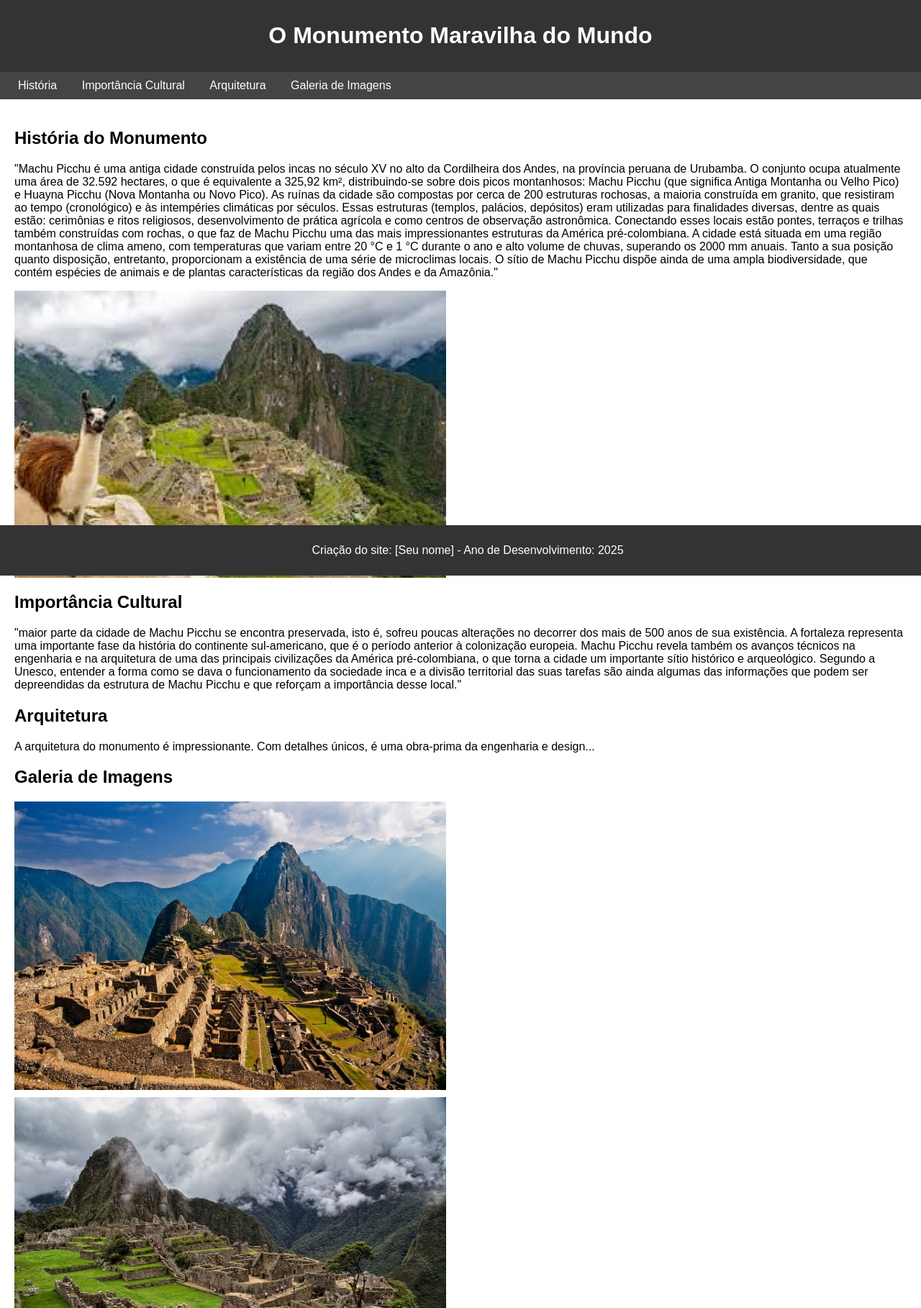
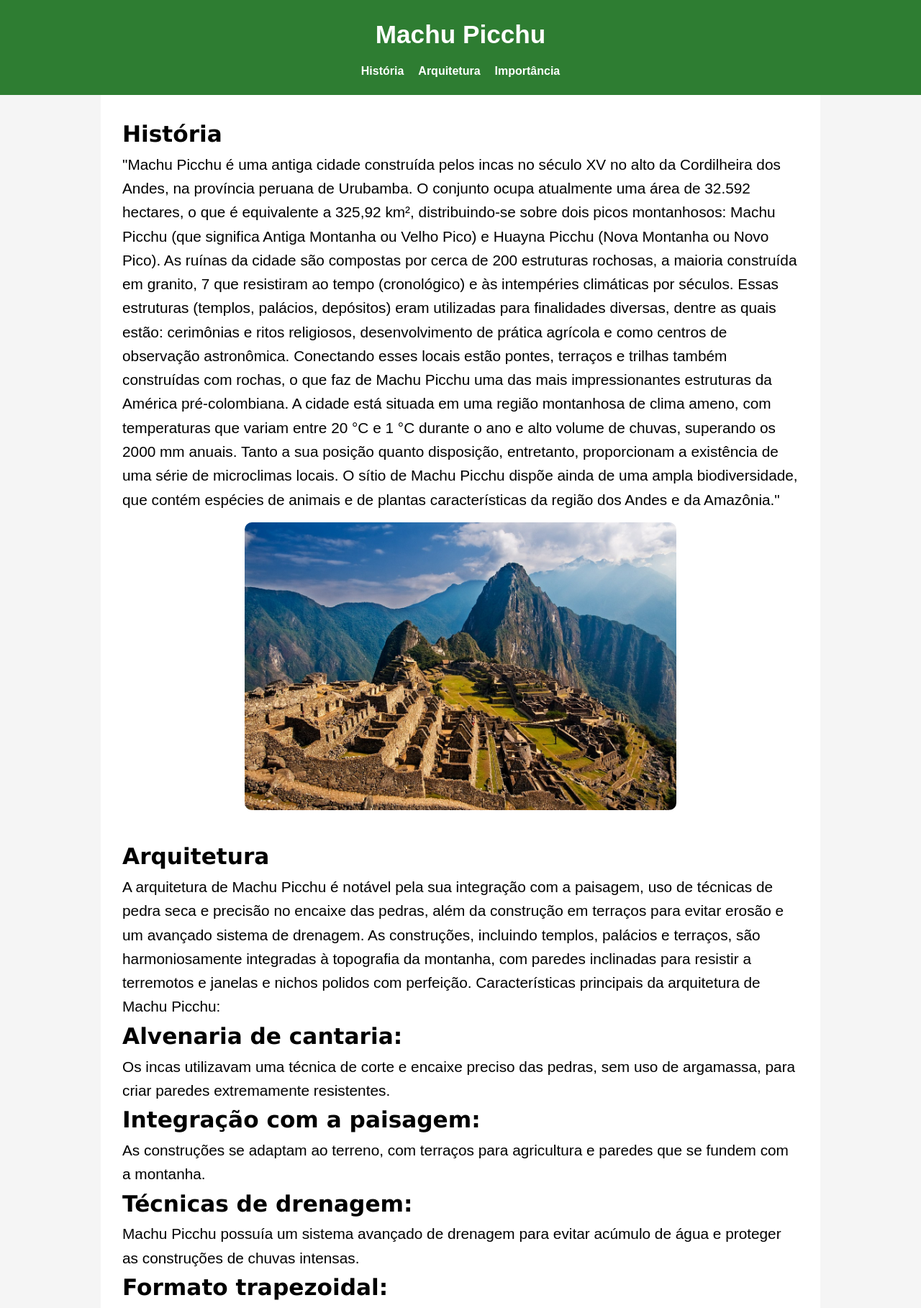
Before and after one commit to laurastutz/projeto7maravilhas, a plain HTML site: page index.html in a window 1280 px wide. Shown: the top 1818 px of the page at 72% size. Drawn offline with Linux system fonts and the light colour scheme.

Commit message:
Add files via upload

```diff
--- a/index.html
+++ b/index.html
@@ -1,57 +1,113 @@
 <!DOCTYPE html>
-<html lang="pt-br">
+<html lang="pt-BR">
 <head>
     <meta charset="UTF-8">
     <meta name="viewport" content="width=device-width, initial-scale=1.0">
-    <title>Monumento Maravilha do Mundo</title>
-    <style>
-        body { font-family: Arial, sans-serif; margin: 0; padding: 0; }
-        header { background-color: #333; color: white; padding: 10px 0; text-align: center; }
-        nav { background-color: #444; color: white; padding: 10px; }
-        nav a { color: white; text-decoration: none; padding: 10px; margin: 0 5px; }
-        main { padding: 20px; }
-        footer { background-color: #333; color: white; text-align: center; padding: 10px; position: fixed; width: 100%; bottom: 0; }
-        img { width: 100%; max-width: 600px; display: block; margin: 10px 0; }
-    </style>
+    <title>Machu Picchu: Patrimônio da Humanidade</title>
+    <link rel="stylesheet" href="style.css">
 </head>
 <body>
-
     <header>
-    <h1>O Monumento Maravilha do Mundo</h1>
+        <h1>Machu Picchu</h1>
+        <nav>
+            <ul>
+                <li><a href="#historia">História</a></li>
+                <li><a href="#arquitetura">Arquitetura</a></li>
+                <li><a href="#importancia">Importância</a></li>
+            </ul>
+        </nav>
     </header>
 
-<nav>
-    <a href="#historia">História</a>
-    <a href="#importancia">Importância Cultural</a>
-    <a href="#arquitetura">Arquitetura</a>
-    <a href="#galeria">Galeria de Imagens</a>
-</nav>
+    <main>
+        <article id="historia">
+            <h1 class="Historia">História</h1>
+            <p>"Machu Picchu é uma antiga cidade construída pelos incas no século XV no alto da Cordilheira
+                dos Andes, na província peruana de Urubamba.
+            O conjunto ocupa atualmente uma área de 32.592 hectares, o que é equivalente a 325,92 km²,
+            distribuindo-se sobre dois picos montanhosos:
+             Machu Picchu (que significa Antiga Montanha ou Velho Pico) e Huayna Picchu (Nova Montanha ou
+             Novo Pico).
 
-<main>
-    <section id="historia">
-        <h2>História do Monumento</h2>
-        <p> "Machu Picchu é uma antiga cidade construída pelos incas no século XV no alto da Cordilheira dos Andes, na província peruana de Urubamba.
-            O conjunto ocupa atualmente uma área de 32.592 hectares, o que é equivalente a 325,92 km², distribuindo-se sobre dois picos montanhosos:
-             Machu Picchu (que significa Antiga Montanha ou Velho Pico) e Huayna Picchu (Nova Montanha ou Novo Pico).
-
-            As ruínas da cidade são compostas por cerca de 200 estruturas rochosas, a maioria construída em granito, que resistiram ao tempo (cronológico) e às intempéries climáticas por séculos.
-            Essas estruturas (templos, palácios, depósitos) eram utilizadas para finalidades diversas, dentre as quais estão:
+            As ruínas da cidade são compostas por cerca de 200 estruturas rochosas, a maioria construída em
+             granito, 7
+            que resistiram ao tempo (cronológico) e às intempéries climáticas por séculos.
+            Essas estruturas (templos, palácios, depósitos) eram utilizadas para finalidades diversas, dentre
+             as quais estão:
              cerimônias e ritos religiosos,
             desenvolvimento de prática agrícola e como centros de observação astronômica.
-             Conectando esses locais estão pontes, terraços e trilhas também construídas com rochas, o que faz de Machu Picchu uma das mais impressionantes estruturas da América pré-colombiana.
-            A cidade está situada em uma região montanhosa de clima ameno, com temperaturas que variam entre 20 °C e 1 °C durante o ano e alto volume de chuvas, superando os 2000 mm anuais.
+             Conectando esses locais estão pontes, terraços e trilhas também construídas com rochas,
+              o que faz de Machu Picchu uma das mais impressionantes estruturas da América pré-colombiana.
+            A cidade está situada em uma região montanhosa de clima ameno, com temperaturas que variam
+             entre 20 °C e 1 °C durante o ano e alto volume de chuvas, superando os 2000 mm anuais.
 
-            Tanto a sua posição quanto disposição, entretanto, proporcionam a existência de uma série de microclimas locais. O sítio de Machu Picchu dispõe ainda de uma ampla biodiversidade,
-             que contém espécies de animais e de plantas características da região dos Andes e da Amazônia."
+            Tanto a sua posição quanto disposição, entretanto, proporcionam a existência de uma série
+             de microclimas locais. O sítio de Machu Picchu dispõe ainda de uma ampla biodiversidade,
+             que contém espécies de animais e de plantas características da região dos Andes e da Amazônia."</p>
+              <img src="img/Machu_Picchu,_Peru.jpg" alt="Machu Picchu">
+        </article>
 
+        <article id="arquitetura">
+         <h1 class="Arquitetura">Arquitetura</h1>
+            <p>A arquitetura de Machu Picchu é notável pela sua integração com a paisagem,
+                uso de técnicas de pedra seca e precisão no encaixe das pedras, além da construção em
+                terraços para evitar erosão e um avançado sistema de drenagem. As construções, incluindo templos,
+                palácios e terraços, são harmoniosamente integradas à topografia da montanha, com paredes inclinadas para
+                 resistir a terremotos e janelas e nichos polidos com perfeição.
+          Características principais da arquitetura de Machu Picchu:</p>
+<p>
+</head>
+<body>
+    <h1 class="titulo">Alvenaria de cantaria:</h1>
+Os incas utilizavam uma técnica de corte e encaixe preciso das pedras, sem uso
+de argamassa, para criar paredes extremamente resistentes. </p>
 
+<p>
+
+</head>
+<body>
+    <h1 class="titulo">Integração com a paisagem:</h1>
+As construções se adaptam ao terreno,
+ com terraços para agricultura e paredes que se fundem com a montanha.
 </p>
-        <img src="img/download.jpeg" alt="Monumento">
-    </section>
 
-    <section id="importancia">
-        <h2>Importância Cultural</h2>
-        <p> "maior parte da cidade de Machu Picchu se encontra preservada, isto é, sofreu poucas
+<p>
+
+<body>
+<h1 class="titulo">Técnicas de drenagem:</h1>
+Machu Picchu possuía um sistema avançado de drenagem para evitar acúmulo
+ de água e proteger as construções de chuvas intensas.
+</p>
+
+<p>
+
+<body>
+    <h1 class="titulo">Formato trapezoidal:</h1>
+Portas e janelas, assim como nichos nas paredes, tinham
+ formato trapezoidal, característica comum nas construções incas.</p>
+</p>
+<p>
+
+</head>
+<body>
+    <h1 class="titulo">Materiais:</h1>
+O granito era o principal material utilizado, com pedras pesando toneladas,
+ moldadas com precisão e encaixadas de forma notável.
+</p>
+<p>
+
+</head>
+<body>
+    <h1 class="titulo">Templos e construções notáveis:</h1>
+O Templo do Sol, a Pedra Intihuatana e a Sala das Três Janelas são exemplos
+ de construções significativas em Machu Picchu, cada uma com suas características e propósitos.
+</p>
+</p>
+            <img src="img/machupicchu-1138641_1280.jpg" alt="Templo em Machu Picchu">
+        </article>
+
+        <article id="Importancia Cultural">
+            <h1 class="Importância Cultural">Importância Cultural</h1>
+            <p>"maior parte da cidade de Machu Picchu se encontra preservada, isto é, sofreu poucas
             alterações no decorrer dos mais de 500 anos de sua existência.
             A fortaleza representa uma importante fase da história do continente sul-americano,
             que é o período anterior à colonização europeia.
@@ -63,32 +119,14 @@
             territorial das suas tarefas são ainda algumas das informações que podem ser depreendidas da estrutura de Machu Picchu
             e que reforçam a importância desse local."
 
-
 </p>
-    </section>
-
-    <section id="arquitetura">
-        <h2>Arquitetura</h2>
-        <p>A arquitetura do monumento é impressionante. Com detalhes únicos, é uma obra-prima da engenharia e design...</p>
-    </section>
-
-    <section id="galeria">
-        <h2>Galeria de Imagens</h2>
-        <img src="img/Machu_Picchu,_Peru.jpg" alt="Vista do Monumento">
-        <img src="img/machupicchu-1138641_1280.jpg" alt="Detalhes Arquitetônicos">
-        <img src="img/top-destinations-machu-picchu.webp" alt="Detalhes Arquitetônicos">
-    </section>
-
-    <section id="links">
-        <h2>Saiba mais</h2>
-        <p><a href="link-historia.html">Clique aqui para saber mais sobre a história do monumento.</a></p>
-        <p><a href="link-escolha.html">Clique aqui para saber como o monumento foi escolhido para ser uma das 7 maravilhas do mundo.</a></p>
-    </section>
-</main>
+              <img src="img/machupicchu-1138641_1280.jpg" alt="Machu Picchu">
+        </article>
 
     <footer>
-    <p>Criação do site: [Seu nome] - Ano de Desenvolvimento: 2025</p>
+        <p>&copy; 2025 - Projeto 7 Maravilhas do Mundo</p>
+        <a href="https://www.peruhop.com/pt-br/machu-picchu-curiosidades/" target="_blank">Mais Curiosidades Aqui!</a>
+        <a href="https://www.gettyimages.com.br/fotos/machu-picchu" target="_blank">Galeria de Fotos!</a>
     </footer>
-
 </body>
 </html>
--- a/style.css
+++ b/style.css
@@ -1,109 +1,129 @@
-/* Reset de margens e preenchimento para garantir consistência entre os navegadores */
+/* Reset básico */
 * {
     margin: 0;
     padding: 0;
     box-sizing: border-box;
 }
 
-/* Estilo do corpo da página */
+/* Corpo do site */
 body {
     font-family: Arial, sans-serif;
-    background-color: #f4f4f4;
-    color: #333;
+    line-height: 1.6;
+    background-color: #f5f5f5;
+    color: #000000;
 }
 
-/* Estilo do cabeçalho */
+/* Cabeçalho */
 header {
-    background-color: #333;
+    background-color: #2e7d32;
     color: white;
-    padding: 20px 0;
+    padding: 20px;
     text-align: center;
 }
 
 header h1 {
-    font-size: 2.5em;
-    margin: 0;
+    font-size: 2.2em;
 }
 
-/* Estilo do menu de navegação */
-nav {
-    background-color: #444;
-    color: white;
-    padding: 15px 0;
-    text-align: center;
+nav ul {
+    list-style: none;
+    display: flex;
+    justify-content: center;
+    gap: 20px;
+    margin-top: 10px;
 }
 
-nav a {
+nav ul li a {
     color: white;
     text-decoration: none;
-    padding: 12px 20px;
-    margin: 0 15px;
-    font-size: 1.1em;
+    font-weight: bold;
 }
 
-nav a:hover {
-    background-color: #555;
-    border-radius: 5px;
+nav ul li a:hover {
+    text-decoration: underline;
 }
 
-/* Estilo do conteúdo principal */
+/* Conteúdo principal */
 main {
-    padding: 40px 20px;
-    max-width: 1200px;
+    padding: 30px;
+    max-width: 1000px;
     margin: 0 auto;
+    background-color: white;
+    font-size: 1.3em;
 }
 
-/* Estilo das seções dentro do main */
-section {
+/* Artigos */
+article {
     margin-bottom: 40px;
 }
 
-h2 {
-    font-size: 2em;
-    margin-bottom: 15px;
-    color: #333;
+article h2 {
+    color: #000000;
+    margin-bottom: 10px;
 }
 
-/* Estilo dos parágrafos */
-p {
-    font-size: 1.2em;
-    line-height: 1.6;
-    color: #555;
+/* Imagens */
+article img {
+    width: 100%;
+    max-width: 600px;
+    height: auto;
+    display: block;
+    margin: 15px auto;
+    border-radius: 10px;
+    box-shadow: 0 4px 8px rgb(rgb(0, 0, 0), green, blue);
 }
 
-/* Imagens dentro das seções */
-img {
-    width: 100%;
-    max-width: 800px;
-    display: block;
-    margin: 20px 0;
-    border-radius: 10px;
+/* Rodapé */
+footer {
+    background-color: #2e7d32;
+    color: white;
+    text-align: center;
+    padding: 15px;
+    font-size: 1.0em;
 }
 
-/* Estilo dos links na seção de links */
-#links a {
-    display: block;
-    margin: 10px 0;
-    color: #007bff;
-    font-size: 1.2em;
+footer a {
+    color: #c8e6c9;
     text-decoration: none;
+    margin: 0 10px;
 }
 
-#links a:hover {
+footer a:hover {
     text-decoration: underline;
 }
 
-/* Estilo do rodapé */
-footer {
-    background-color: #333;
-    color: white;
-    padding: 20px 0;
-    text-align: center;
-    position: fixed;
-    width: 100%;
-    bottom: 0;
+.titulo {
+    font-family: 'Verdana', sans-serif;
+    font-weight: bold;
+    font-size: 1.5em;
+    color: #000000;
 }
 
-footer p {
-    font-size: 1em;
+.ImportânciaCultural{
+    font-family: 'Verdana', sans-serif;
+    font-weight: bold;
+    font-size: 1.5em;
+    color: #126b00;
 }
+.Arquitetura{
+    font-family: 'Verdana', sans-serif;
+    font-weight: bold;
+    font-size: 1.5em;
+    color: #000000;
+}
+.Historia{
+    font-family: 'Verdana', sans-serif;
+    font-weight: bold;
+    font-size: 1.5em;
+    color: #000000;
+}
+a {
+    color: #259e00;
+    font-weight: bold;
+
+}
+
+a:hover {
+    color: #000000;
+    text-decoration: underline;
+}
```
Lines whose indentation alone changed are shown as unchanged.
